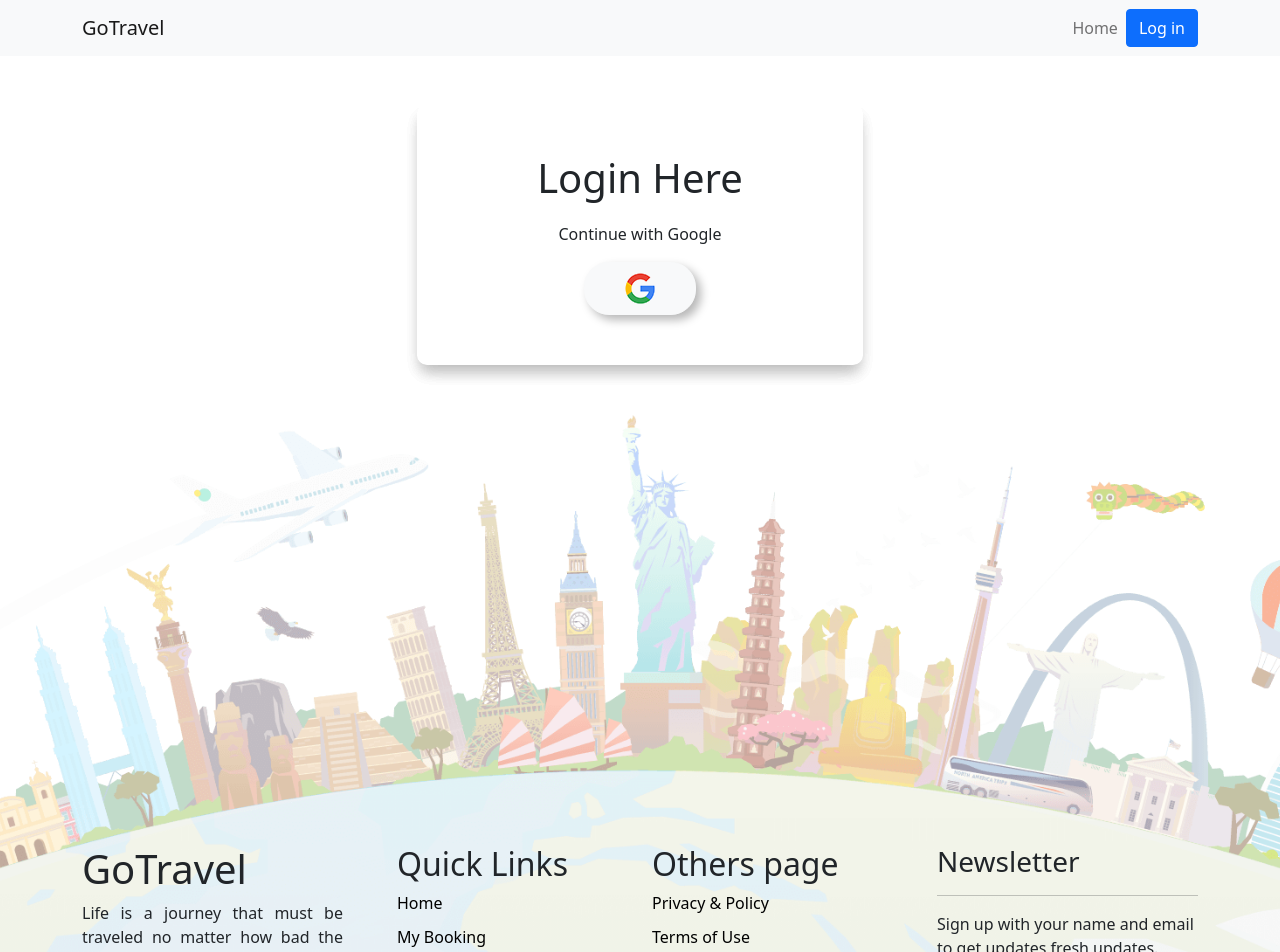
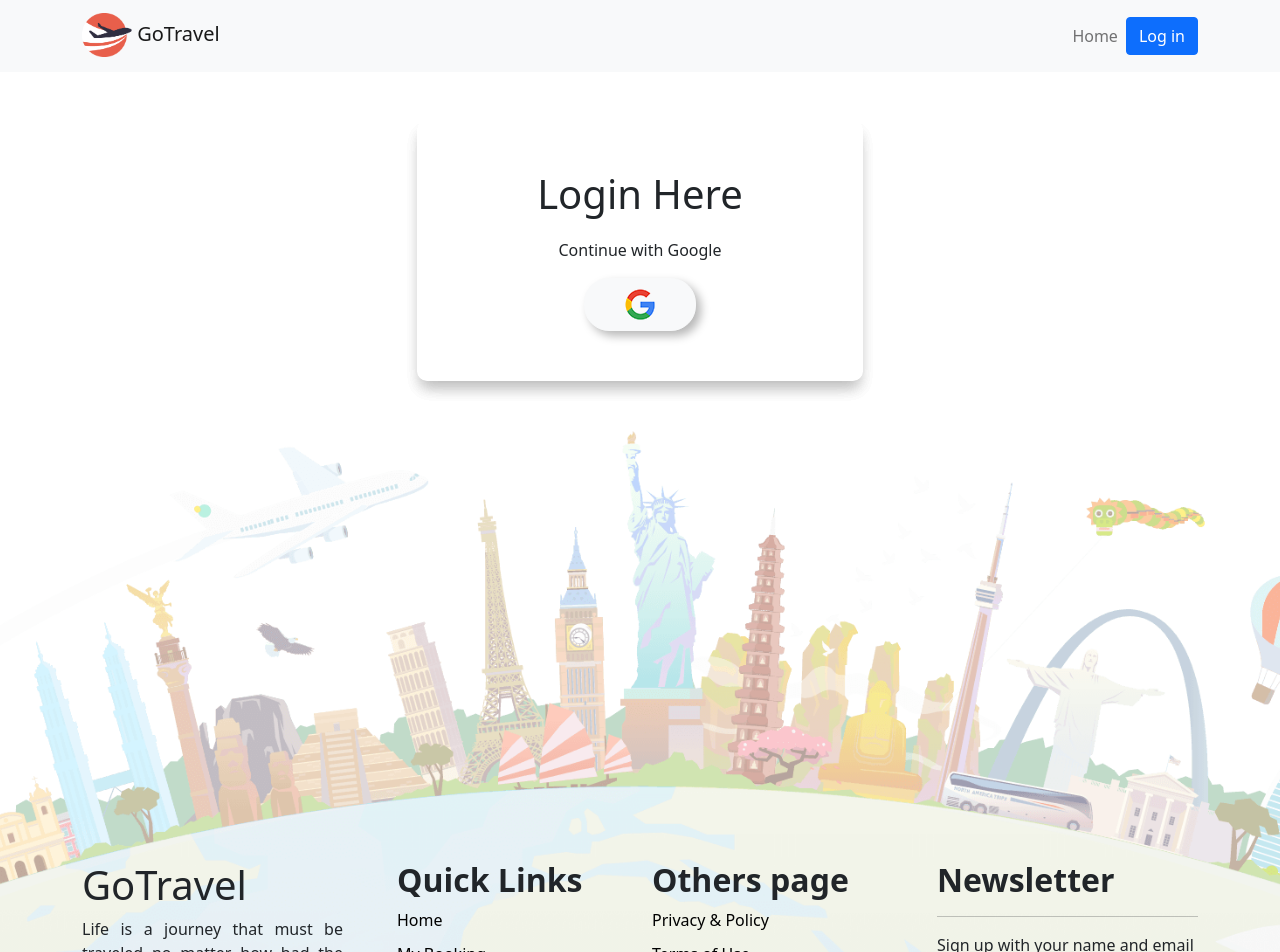
Before and after one commit to Sanjoy1210/gotravel-agency, a React (Create React App) app: page /login in a window 1280 px wide. Shown: the top 952 px of the page. Built offline with nearby package versions, Linux system fonts and the light colour scheme; no server answers.

Commit message:
google fonts added

```diff
--- a/src/App.css
+++ b/src/App.css
@@ -1,5 +1,15 @@
+@import url('https://fonts.googleapis.com/css2?family=Poppins:wght@400;600;700;900&display=swap');
+
+body {
+  font-family: 'Poppins', sans-serif;
+}
+
 .App {
   text-align: center;
+}
+
+h2 {
+  font-weight: 700!important;
 }
 
 .App-logo {
--- a/src/Pages/Home/Plan/Plan.css
+++ b/src/Pages/Home/Plan/Plan.css
@@ -9,6 +9,7 @@
 
 .plan p {
   text-align: justify;
+  /* margin-bottom: 0; */
 }
 
 .plan-thumbnail {
--- a/src/Pages/Home/Plan/Plan.js
+++ b/src/Pages/Home/Plan/Plan.js
@@ -22,16 +22,20 @@ const Plan = ({ plan }) => {
             <Card.Text>
               {description.slice(0, 100)}
             </Card.Text>
-            <Card.Text>
-              {day} days
-            </Card.Text>
-            <Card.Text>
-              {persons} persons
-            </Card.Text>
-            <Card.Text>
-              $ {price}
-            </Card.Text>
-            <Button as={Link} to={`/placebooking/${_id}`} variant="warning">Book now</Button>{' '}
+            <div className="d-flex justify-content-between">
+              <Card.Text>
+                <i className="far fa-calendar-alt"></i> {day} days
+              </Card.Text>
+              <Card.Text>
+                <i className="fas fa-user"></i> {persons} persons
+              </Card.Text>
+            </div>
+            <div className="d-flex justify-content-between align-items-center">
+              <h3 className="mb-0">
+                <i className="fas fa-dollar-sign"></i> {price}
+              </h3>
+              <Button as={Link} to={`/placebooking/${_id}`} variant="warning">Book now</Button>{' '}
+            </div>
           </Card.Body>
         </Card>
       </div>
--- a/src/Pages/Home/Review/Review.js
+++ b/src/Pages/Home/Review/Review.js
@@ -1,5 +1,6 @@
 import React from 'react';
 import { Card, Col } from 'react-bootstrap';
+import Rating from 'react-rating';
 import './Review.css';
 
 const Review = ({ singleReview }) => {
@@ -15,7 +16,7 @@ const Review = ({ singleReview }) => {
           </div>
           <Card.Body>
             <Card.Text>
-              {ratings}
+              <Rating initialRating={ratings} emptySymbol="far fa-star icon-color" fullSymbol="fas fa-star icon-color" readonly></Rating>
             </Card.Text>
             <Card.Text>
               {review}
--- a/src/Pages/PlaceBooking/PlaceBooking.css
+++ b/src/Pages/PlaceBooking/PlaceBooking.css
@@ -19,6 +19,11 @@
   box-shadow: 0px 3px 10px #21252947;
 }
 
+.description {
+  line-height: 2;
+  text-align: justify;
+}
+
 @media only screen and (max-width: 991px) {
   .photos img {
     margin-bottom: 15px;
--- a/src/Pages/PlaceBooking/PlaceBooking.js
+++ b/src/Pages/PlaceBooking/PlaceBooking.js
@@ -44,10 +44,15 @@ const PlaceBooking = () => {
           <Row>
             <Col sm={12} lg={9}>
               <div className="mb-4">
-                <h2>{plan.planTitle}</h2>
+                <h2>{plan?.planTitle}</h2>
               </div>
-              <div>
+              <div className="description">
                 <p>{plan?.description}</p>
+              </div>
+              <div className="others-info">
+                <h3 className="mb-3"><i className="fas fa-dollar-sign"></i> {plan?.price}</h3>
+                <p><i className="far fa-calendar-alt"></i> {plan?.day} days</p>
+                <p><i className="fas fa-user"></i> {plan?.persons} persons</p>
               </div>
             </Col>
             <Col sm={12} lg={3}>
@@ -65,7 +70,7 @@ const PlaceBooking = () => {
                   <input placeholder="Enter your address" {...register("address")} />
                   <input placeholder="Enter your phone number" {...register("phone")} />
                   <input type="date" {...register("date")} />
-                  <input defaultValue={plan.planTitle} {...register("planTitle")} />
+                  <input defaultValue={plan?.planTitle} {...register("planTitle")} />
                   {/* errors will return when field validation fails  */}
                   {errors.exampleRequired && <span>This field is required</span>}
 
--- a/src/Pages/Shared/Footer/Footer.js
+++ b/src/Pages/Shared/Footer/Footer.js
@@ -52,7 +52,7 @@ const Footer = () => {
             </Col>
             <Col xs={12} md={6} lg={3}>
               <div className="title">
-                <h3>Newsletter</h3>
+                <h2>Newsletter</h2>
                 <hr />
               </div>
               <div className="newsletter-body">
--- a/src/Pages/Shared/Headers/Headers.css
+++ b/src/Pages/Shared/Headers/Headers.css
@@ -1,5 +1,9 @@
 .profile-pic {
   padding: 0 15px;
+}
+
+.logo {
+  width: 50px;
 }
 
 .profile-pic img {
@@ -7,3 +11,9 @@
   height: 50px;
   border-radius: 50%;
 }
+
+@media only screen and (max-width: 991px) {
+  .navbar-nav {
+    display: inline-block!important;
+  }
+}
--- a/src/Pages/Shared/Headers/Headers.js
+++ b/src/Pages/Shared/Headers/Headers.js
@@ -3,15 +3,16 @@ import { Button, Container, Nav, Navbar } from 'react-bootstrap';
 import { Link } from 'react-router-dom';
 import useAuth from '../../../hooks/useAuth';
 import './Headers.css';
+import logo from '../../../images/logo/loader.png';
 
 const Headers = () => {
   const { user, logOut } = useAuth();
   console.log(user);
   return (
     <>
-      <Navbar bg="light" variant="light" collapseOnSelect expand="lg">
+      <Navbar bg="light" variant="light" collapseOnSelect expand="lg" sticky="top">
         <Container>
-          <Navbar.Brand as={Link} to="/home">GoTravel</Navbar.Brand>
+          <Navbar.Brand as={Link} to="/home"><img className="logo" src={logo} alt="" /> GoTravel</Navbar.Brand>
           <Navbar.Toggle aria-controls="responsive-navbar-nav" />
           <Navbar.Collapse id="responsive-navbar-nav">
             <Nav className="ms-auto align-items-center">
```
Also changed, not shown: src/images/logo/loader.png (added).
